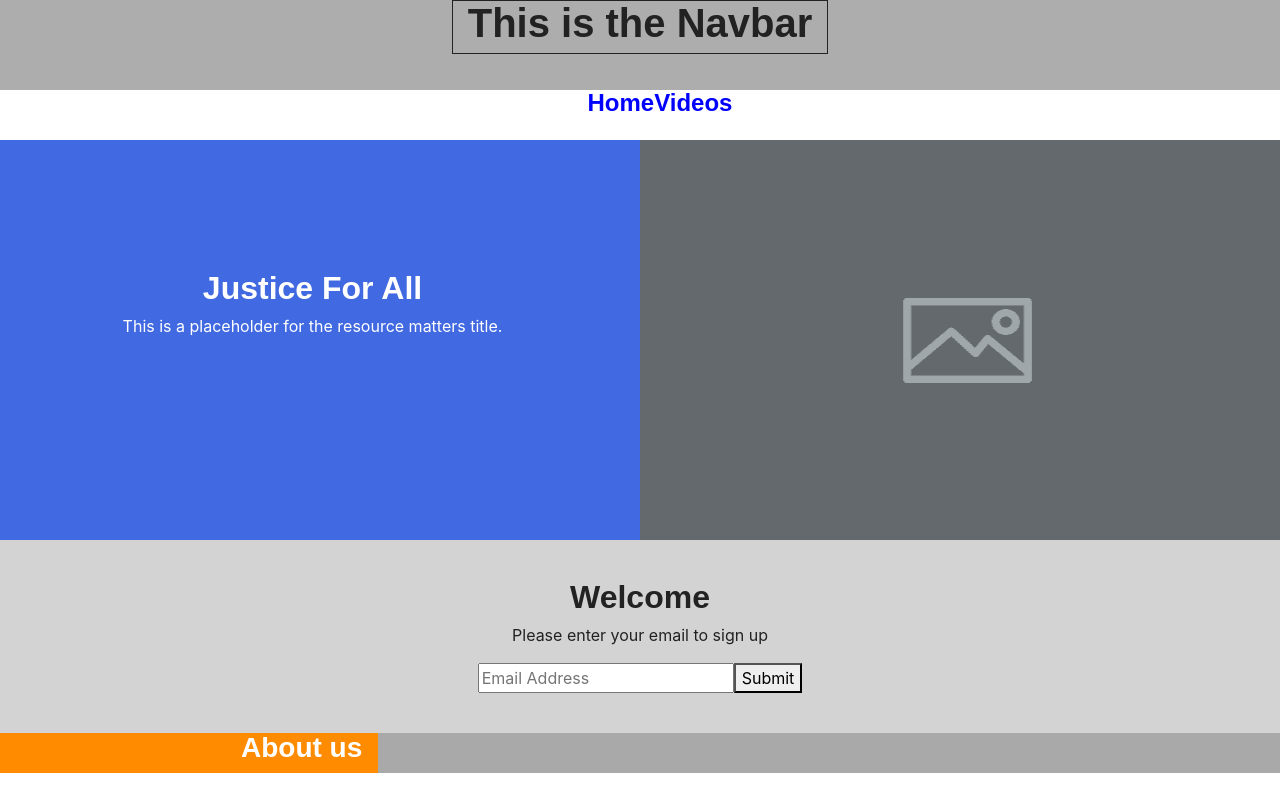
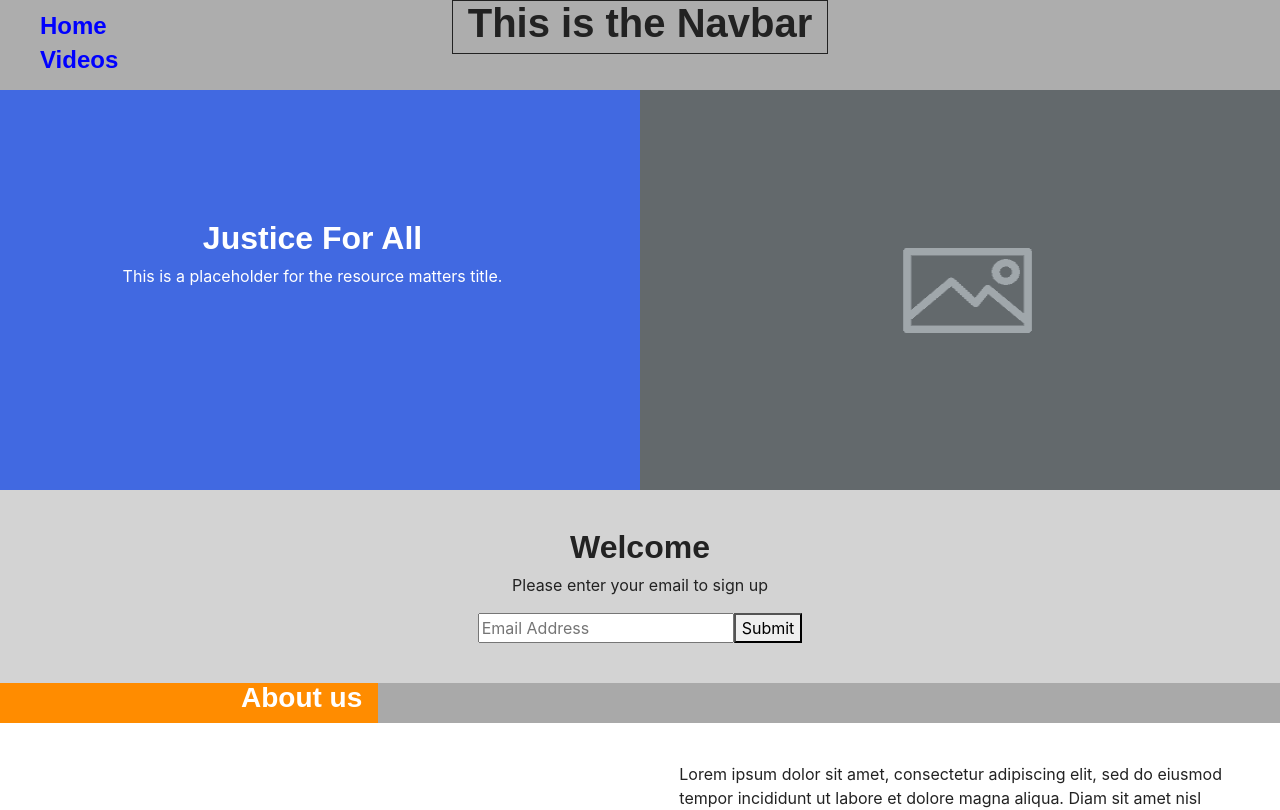
Before and after one commit to tsellers1990/Resource-Matters, a React (Create React App) app in the folder client/: page / in a window 1280 px wide. Shown: the top 810 px of the page. Built offline with nearby package versions, Linux system fonts and the light colour scheme; a web font is replaced by a local one.

Commit message:
fixed the styling on the home and videos button:

```diff
--- a/client/src/components/Navbar/Navbar.css
+++ b/client/src/components/Navbar/Navbar.css
@@ -1,7 +1,7 @@
 .wrapper {
   background-color: rgb(173, 173, 173);
   height: 7vw;
-    width: 100%
+  width: 100%;
 }
 
 .inner {
@@ -17,16 +17,19 @@ a {
 }
 
 .nav-btns {
-  margin: 0, auto;
-  display: flex;
-  justify-content: center;
-  align-items: center;
-  text-align: center;
+  position: relative;
+  /* margin: 0, auto; */
+  /* text-align: center; */
   list-style: none;
   font-size: 2em;
+  margin-top: -6%;
 }
 
-nav-btn {
-  font-weight: 600;
-  text-transform: uppercase;
+home-btn {
+  margin-left: 75px;
 }
+
+video-btn {
+  position: relative;
+  margin-left: 75px;
+}
--- a/client/src/components/Navbar/Navbar.js
+++ b/client/src/components/Navbar/Navbar.js
@@ -11,14 +11,14 @@ export const Navbar = () => {
             </div>
         </div>
         <ul className= "nav-btns">
-          <li>
+          <li className= "home-btn">
             <Link to= "/">
-              <h4 className= "nav-btn">Home</h4>
+              <h4>Home</h4>
             </Link>
           </li>
           <li>
             <Link to= "/videos">
-              <h4 className= "nav-btn">Videos</h4>
+              <h4 className= "video-btn">Videos</h4>
             </Link>
           </li>
         </ul>
```
Lines whose indentation alone changed are shown as unchanged.
